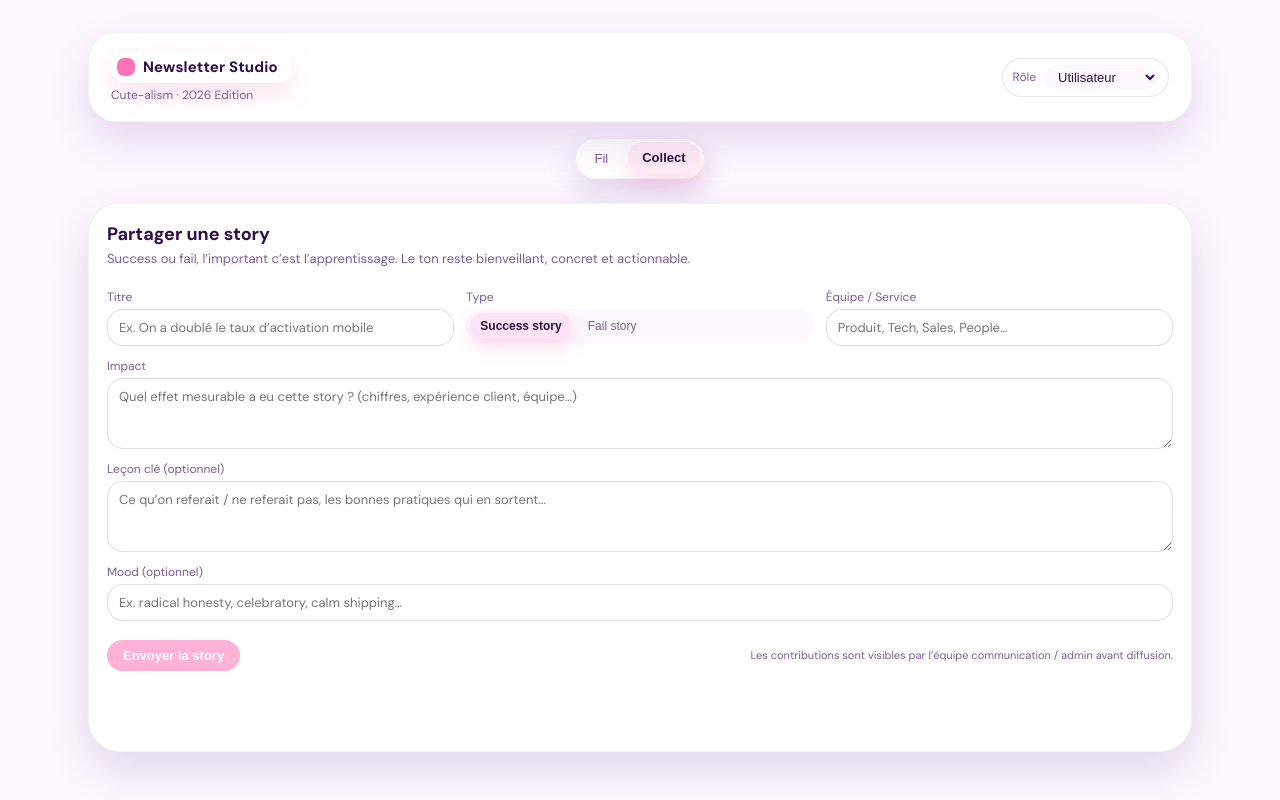
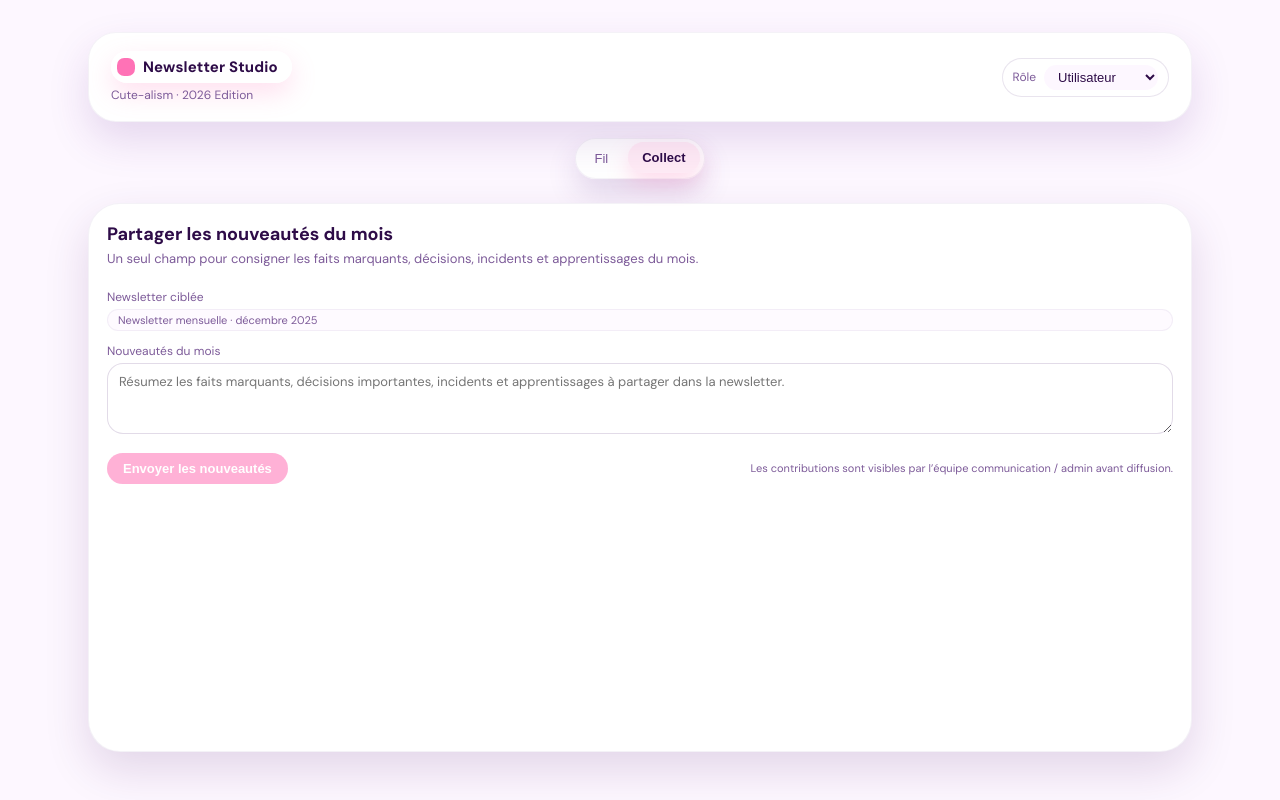
Before and after one commit to agentdouble/Newsletter, a React (Vite) app in the folder frontend/: page / in a window 1280 px wide. Both pictures are taken after a click on the button "Collect". Built offline with nearby package versions, Linux system fonts and the light colour scheme.

Commit message:
feat(frontend): simplify collect form to monthly text

```diff
--- a/frontend/src/App.jsx
+++ b/frontend/src/App.jsx
@@ -14,11 +14,6 @@ const ROLE_LABELS = {
   admin: 'Admin',
   superadmin: 'Super admin'
 };
-
-const STORY_TYPES = [
-  { id: 'success', label: 'Success story' },
-  { id: 'fail', label: 'Fail story' }
-];
 
 const mockNewsletters = [
   {
@@ -73,42 +68,36 @@ const initialGroups = [
   { id: 'g-3', name: 'Communication', canContribute: false, canApprove: true }
 ];
 
-function buildNewsletterDraft(contributions) {
+function buildNewsletterDraft(contributions, label) {
   if (!contributions.length) {
     return "Aucune contribution pour l'instant.\nInvitez vos équipes à partager leurs wins & fails 🎈";
   }
 
-  const successes = contributions.filter((c) => c.type === 'success');
-  const fails = contributions.filter((c) => c.type === 'fail');
-
   const lines = [];
   lines.push('📰  Newsletter – Draft');
   lines.push('');
+  if (label) {
+    lines.push(`Édition : ${label}`);
+    lines.push('');
+  }
   lines.push('Bonjour à toutes et tous,');
-  lines.push("Voici les temps forts du dernier cycle. N’hésitez pas à enrichir ce draft avant envoi.");
+  lines.push(
+    "Cette version rassemble les principaux faits marquants du mois, à partir des contributions envoyées par les équipes."
+  );
   lines.push('');
 
-  if (successes.length) {
-    lines.push('✨ Success stories');
-    successes.forEach((c, index) => {
-      lines.push(
-        `  ${index + 1}. ${c.title} — ${c.team || 'Équipe'} · ${c.impact || 'Impact à préciser.'}`
-      );
-    });
+  contributions.forEach((c, index) => {
+    const snippet =
+      c.text && c.text.length > 260
+        ? `${c.text.slice(0, 260).trim()}…`
+        : c.text;
+    lines.push(`${index + 1}. ${snippet}`);
     lines.push('');
-  }
+  });
 
-  if (fails.length) {
-    lines.push('🧨 Fail stories (apprises)');
-    fails.forEach((c, index) => {
-      lines.push(
-        `  ${index + 1}. ${c.title} — ${c.team || 'Équipe'} · Leçon clé : ${c.lesson || 'à documenter.'}`
-      );
-    });
-    lines.push('');
-  }
-
-  lines.push('Merci à toutes les équipes pour leur transparence et leur énergie. 💌');
+  lines.push(
+    'Merci à toutes les équipes pour le temps consacré à documenter ces éléments et pour la qualité des retours partagés.'
+  );
   return lines.join('\n');
 }
 
@@ -120,6 +109,13 @@ function App() {
   const [users, setUsers] = useState(initialUsers);
   const [groups, setGroups] = useState(initialGroups);
   const [newsletterDraft, setNewsletterDraft] = useState('');
+
+  const currentNewsletterLabel = useMemo(() => {
+    const now = new Date();
+    const month = now.toLocaleString('fr-FR', { month: 'long' });
+    const year = now.getFullYear();
+    return `Newsletter mensuelle · ${month} ${year}`;
+  }, []);
 
   const visibleTabs = useMemo(
     () => TABS.filter((tab) => tab.roles.includes(role)),
@@ -145,15 +141,18 @@ function App() {
   };
 
   const handleGenerateDraft = () => {
-    const draft = buildNewsletterDraft(contributions);
+    const relevantContributions = contributions.filter(
+      (c) => c.newsletterLabel === currentNewsletterLabel
+    );
+    const draft = buildNewsletterDraft(relevantContributions, currentNewsletterLabel);
     console.info('[generator] newsletter_draft_generated', {
-      contributions: contributions.length
+      contributions: relevantContributions.length
     });
     setNewsletterDraft(draft);
 
     const article = {
       id: `nl-${Date.now()}`,
-      title: `Newsletter d’équipe – ${new Date().toLocaleDateString('fr-FR')}`,
+      title: currentNewsletterLabel,
       date: new Date().toISOString(),
       mood: 'générée automatiquement',
       audience: 'Toute l’organisation',
@@ -228,11 +227,17 @@ function App() {
       <main className="app-main">
         {currentTab.id === 'feed' && <FeedTab newsletters={newsletters} />}
         {currentTab.id === 'collect' && (
-          <CollectTab onCreate={handleCreateContribution} />
+          <CollectTab
+            targetLabel={currentNewsletterLabel}
+            onCreate={handleCreateContribution}
+          />
         )}
         {currentTab.id === 'generator' && (
           <GeneratorTab
-            contributions={contributions}
+            contributions={contributions.filter(
+              (c) => c.newsletterLabel === currentNewsletterLabel
+            )}
+            targetLabel={currentNewsletterLabel}
             draft={newsletterDraft}
             onGenerate={handleGenerateDraft}
           />
@@ -291,122 +296,41 @@ function FeedTab({ newsletters }) {
   );
 }
 
-function CollectTab({ onCreate }) {
-  const [form, setForm] = useState({
-    title: '',
-    type: 'success',
-    team: '',
-    impact: '',
-    lesson: '',
-    mood: ''
-  });
-
-  const handleChange = (event) => {
-    const { name, value } = event.target;
-    setForm((prev) => ({ ...prev, [name]: value }));
-  };
+function CollectTab({ onCreate, targetLabel }) {
+  const [text, setText] = useState('');
 
   const handleSubmit = (event) => {
     event.preventDefault();
-    if (!form.title.trim()) return;
-    onCreate(form);
-    setForm({
-      title: '',
-      type: form.type,
-      team: '',
-      impact: '',
-      lesson: '',
-      mood: ''
+    if (!text.trim()) return;
+    onCreate({
+      newsletterLabel: targetLabel,
+      text
     });
+    setText('');
   };
 
   return (
     <section className="panel-card panel-card--wide">
       <header className="panel-header">
-        <h2>Partager une story</h2>
+        <h2>Partager les nouveautés du mois</h2>
         <p className="panel-subtitle">
-          Success ou fail, l’important c’est l’apprentissage. Le ton reste
-          bienveillant, concret et actionnable.
+          Un seul champ pour consigner les faits marquants, décisions, incidents
+          et apprentissages du mois.
         </p>
       </header>
       <form className="form-grid" onSubmit={handleSubmit}>
-        <label className="field">
-          <span className="field-label">Titre</span>
-          <input
-            name="title"
-            type="text"
-            value={form.title}
-            onChange={handleChange}
-            placeholder="Ex. On a doublé le taux d’activation mobile"
-          />
-        </label>
-
-        <label className="field">
-          <span className="field-label">Type</span>
-          <div className="pill-switch">
-            {STORY_TYPES.map((t) => (
-              <button
-                key={t.id}
-                type="button"
-                className={
-                  form.type === t.id
-                    ? 'pill-switch-item pill-switch-item--active'
-                    : 'pill-switch-item'
-                }
-                onClick={() =>
-                  setForm((prev) => ({
-                    ...prev,
-                    type: t.id
-                  }))
-                }
-              >
-                {t.label}
-              </button>
-            ))}
-          </div>
-        </label>
-
-        <label className="field">
-          <span className="field-label">Équipe / Service</span>
-          <input
-            name="team"
-            type="text"
-            value={form.team}
-            onChange={handleChange}
-            placeholder="Produit, Tech, Sales, People…"
-          />
+        <label className="field field--full">
+          <span className="field-label">Newsletter ciblée</span>
+          <div className="tag tag--soft">{targetLabel}</div>
         </label>
 
         <label className="field field--full">
-          <span className="field-label">Impact</span>
+          <span className="field-label">Nouveautés du mois</span>
           <textarea
-            name="impact"
             rows={3}
-            value={form.impact}
-            onChange={handleChange}
-            placeholder="Quel effet mesurable a eu cette story ? (chiffres, expérience client, équipe…)"
-          />
-        </label>
-
-        <label className="field field--full">
-          <span className="field-label">Leçon clé (optionnel)</span>
-          <textarea
-            name="lesson"
-            rows={3}
-            value={form.lesson}
-            onChange={handleChange}
-            placeholder="Ce qu’on referait / ne referait pas, les bonnes pratiques qui en sortent…"
-          />
-        </label>
-
-        <label className="field field--full">
-          <span className="field-label">Mood (optionnel)</span>
-          <input
-            name="mood"
-            type="text"
-            value={form.mood}
-            onChange={handleChange}
-            placeholder="Ex. radical honesty, celebratory, calm shipping…"
+            value={text}
+            onChange={(event) => setText(event.target.value)}
+            placeholder="Résumez les faits marquants, décisions importantes, incidents et apprentissages à partager dans la newsletter."
           />
         </label>
 
@@ -414,9 +338,9 @@ function CollectTab({ onCreate }) {
           <button
             type="submit"
             className="primary-button"
-            disabled={!form.title.trim()}
+            disabled={!text.trim()}
           >
-            Envoyer la story
+            Envoyer les nouveautés
           </button>
           <p className="helper-text">
             Les contributions sont visibles par l’équipe communication / admin
@@ -428,7 +352,7 @@ function CollectTab({ onCreate }) {
   );
 }
 
-function GeneratorTab({ contributions, draft, onGenerate }) {
+function GeneratorTab({ contributions, targetLabel, draft, onGenerate }) {
   const hasContributions = contributions.length > 0;
 
   const handleCopy = () => {
@@ -449,36 +373,21 @@ function GeneratorTab({ contributions, draft, onGenerate }) {
         <header className="panel-header">
           <h2>Contributions à intégrer</h2>
           <p className="panel-subtitle">
-            Vue condensée des stories envoyées par les équipes.
+            Faits marquants saisis pour l’édition en cours.
           </p>
         </header>
         <div className="panel-body panel-body--list">
           {hasContributions ? (
             contributions.map((c) => (
               <div key={c.id} className="contribution-pill">
-                <div className="contribution-pill-header">
-                  <span
-                    className={
-                      c.type === 'success'
-                        ? 'tag tag--success'
-                        : 'tag tag--fail'
-                    }
-                  >
-                    {c.type === 'success' ? 'Success' : 'Fail'}
-                  </span>
-                  <span className="contribution-team">
-                    {c.team || 'Équipe à préciser'}
-                  </span>
-                </div>
-                <h3>{c.title}</h3>
-                {c.impact && (
-                  <p className="contribution-impact">{c.impact}</p>
-                )}
-                {c.lesson && (
-                  <p className="contribution-lesson">
-                    Leçon : <span>{c.lesson}</span>
-                  </p>
-                )}
+                <p className="contribution-team">
+                  {c.newsletterLabel || targetLabel}
+                </p>
+                <p className="contribution-impact">
+                  {(c.text && c.text.length > 220
+                    ? `${c.text.slice(0, 220).trim()}…`
+                    : c.text) || ''}
+                </p>
               </div>
             ))
           ) : (
@@ -494,8 +403,8 @@ function GeneratorTab({ contributions, draft, onGenerate }) {
         <header className="panel-header">
           <h2>Draft de newsletter</h2>
           <p className="panel-subtitle">
-            Généré automatiquement à partir des contributions reçues. À
-            retravailler avant envoi.
+            Généré automatiquement à partir des contributions reçues pour{' '}
+            {targetLabel}. À relire avant envoi.
           </p>
         </header>
         <div className="panel-body">
--- a/frontend/src/styles.css
+++ b/frontend/src/styles.css
@@ -443,31 +443,6 @@ body {
   outline-offset: 1px;
 }
 
-.pill-switch {
-  display: inline-flex;
-  gap: 6px;
-  padding: 4px;
-  border-radius: 999px;
-  background: rgba(253, 247, 255, 0.9);
-}
-
-.pill-switch-item {
-  border-radius: 999px;
-  border: 0;
-  padding: 6px 10px;
-  font-size: 12px;
-  cursor: pointer;
-  background: transparent;
-  color: var(--text-soft);
-}
-
-.pill-switch-item--active {
-  background: var(--accent-soft);
-  box-shadow: 0 8px 18px rgba(255, 114, 182, 0.24);
-  color: var(--text);
-  font-weight: 600;
-}
-
 .form-actions {
   grid-column: 1 / -1;
   display: flex;
```
